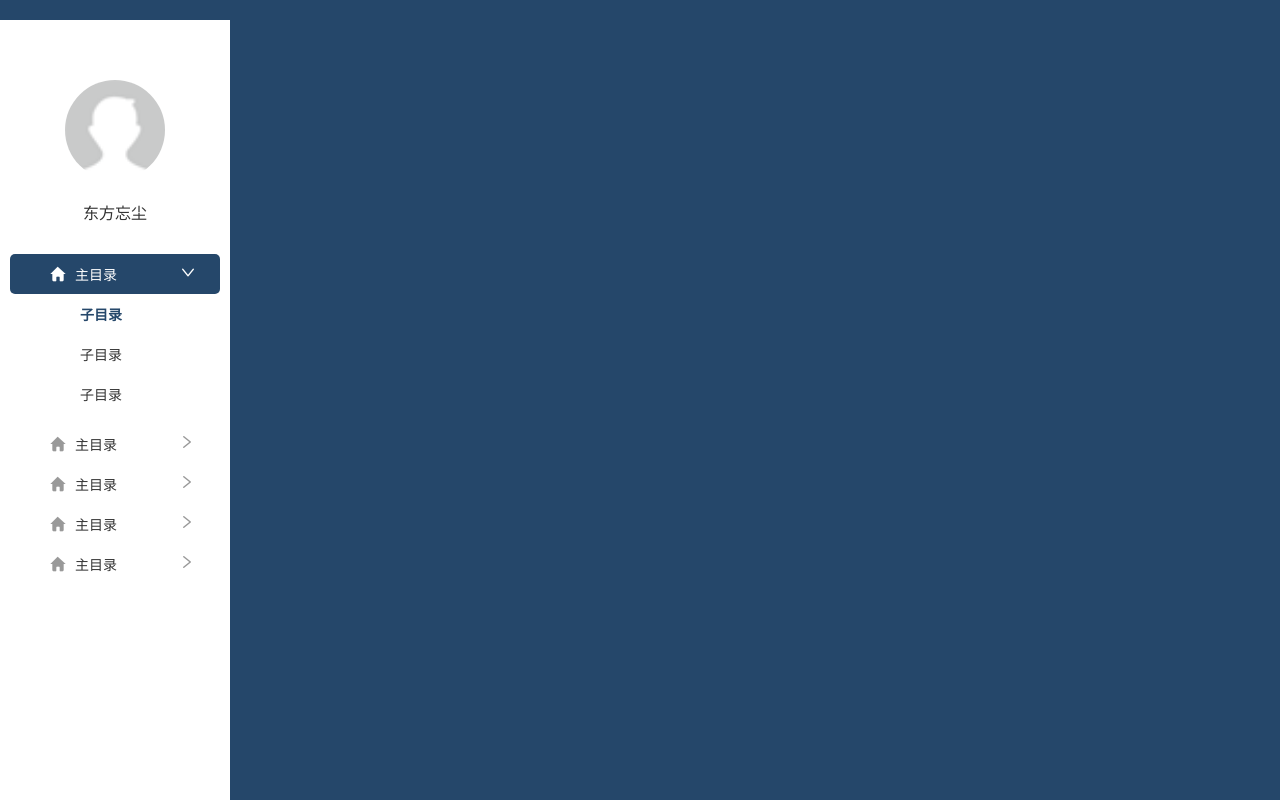
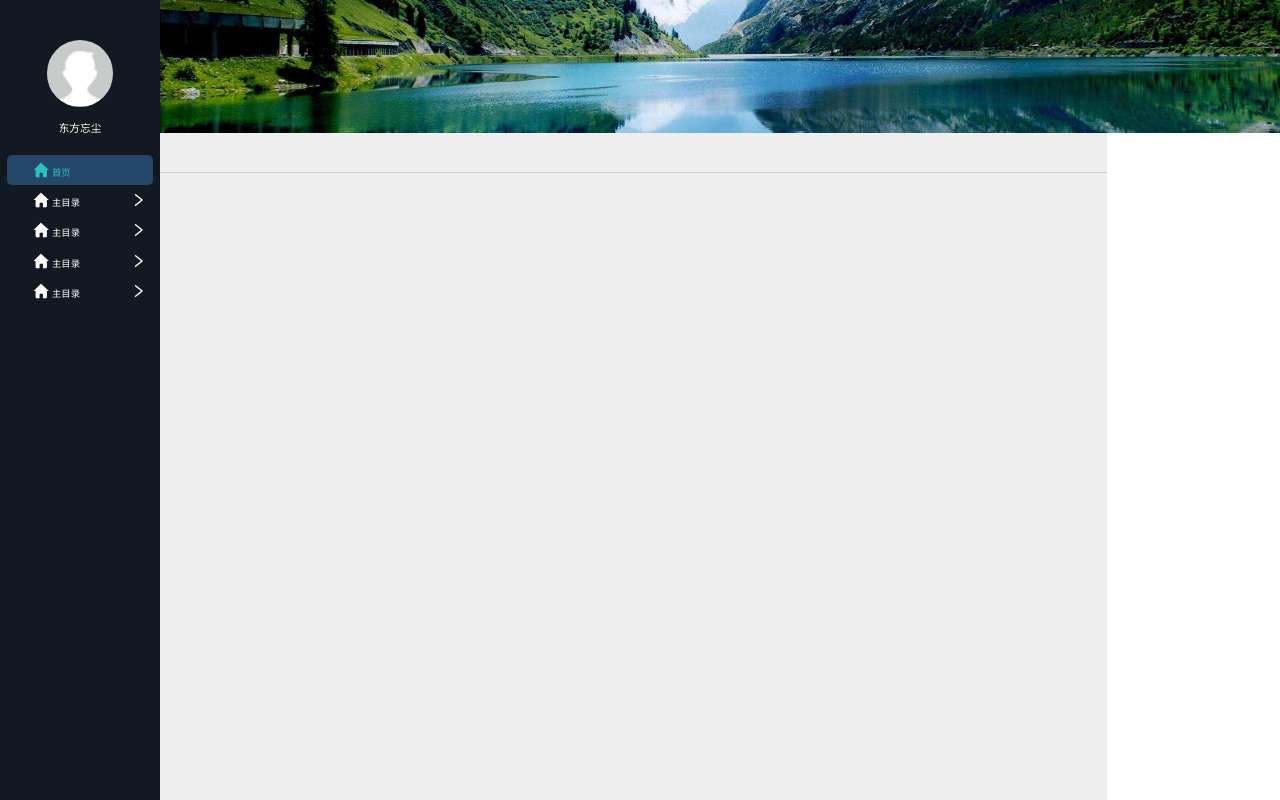
Before and after one commit to zzh-df/myBlogProject, a Vue app: page / in a window 1280 px wide. Built offline with nearby package versions, Linux system fonts and the light colour scheme.

Commit message:
首页提交

```diff
--- a/config/index.js
+++ b/config/index.js
@@ -43,7 +43,7 @@ module.exports = {
     // Paths
     assetsRoot: path.resolve(__dirname, '../dist'),
     assetsSubDirectory: 'static',
-    assetsPublicPath: '/',
+    assetsPublicPath: './',
 
     /**
      * Source Maps
--- a/index.html
+++ b/index.html
@@ -4,6 +4,19 @@
     <meta charset="utf-8">
     <meta name="viewport" content="width=device-width,initial-scale=1.0">
     <title>博客</title>
+    <script>
+      (function (doc, win) {
+            var docEle = doc.documentElement,
+                resizeEvent = 'orientationchange' in window ? 'orientationchange' : 'resize';
+            var recalCulate = function(){
+                var width = docEle.clientWidth;
+                docEle.style.fontSize = 100 * (width / 1920) + 'px';
+            };
+            recalCulate()
+            if (!doc.addEventListener) return;
+            win.addEventListener(resizeEvent, recalCulate, false);
+        })(document, window);
+    </script>
   </head>
   <body>
     <div id="app"></div>
--- a/src/assets/style/_variables.scss
+++ b/src/assets/style/_variables.scss
@@ -57,4 +57,4 @@ $border-color:#dcdcdc !default;
 
 
 // 最新主题
-$bg-color:#25476A;
+$bg-color:#fff;
--- a/src/assets/style/reset.scss
+++ b/src/assets/style/reset.scss
@@ -39,7 +39,8 @@ html>body{
     height:100%;
 }
 body {
-    font-size:14px;
+    // font-size:14px;
+    font-size:0.14rem;
     color:$color;
     font-family: Tahoma, Geneva, Microsoft YaHei, "Source Han Sans CN Light", sans-serif;
 }
--- a/src/components/common/leftMenu.vue
+++ b/src/components/common/leftMenu.vue
@@ -15,11 +15,11 @@
                         <div :class="['name',{active:curtab==index&&item.show}]" @click="switchShow(item,index)">
                             <i class="iconfont icon-weibiaoti1"></i>
                             {{item.mainLabel}}
-                            <i :class="['iconfont','icon-right',{trans:item.show}]"></i>
+                            <i :class="['iconfont','icon-right',{trans:item.show}]" v-if="item.children.length>0"></i>
                         </div>
                         <!-- <ul :class="['secondkey',{hidekey:!item.show}]"> -->
                         <ul :class="['secondkey']" v-if="item.show">
-                            <li v-for="(child,index2) in item.children" @click="cursecoond=index2" :class="{active2:curtab==index&&cursecond==index2}">
+                            <li v-for="(child,index2) in item.children" @click="cursecond=index2" :class="{active2:curtab==index&&cursecond==index2}">
                                 <!-- <i class="iconfont icon-weibiaoti1"></i> -->
                                 {{child.secendLabel}}
                             </li>
@@ -38,19 +38,9 @@
                 username:'',
                 tabList:[
                     {
-                        mainLabel:'主目录',
+                        mainLabel:'首页',
                         show:true,
-                        children:[
-                            {
-                                secendLabel:'子目录'
-                            },
-                            {
-                                secendLabel:'子目录'
-                            },
-                            {
-                                secendLabel:'子目录'
-                            }
-                        ]
+                        children:[]
                     },
                     {
                         mainLabel:'主目录',
@@ -114,7 +104,7 @@
                     },
                 ],
                 curtab:0,         //当前选中的主菜单
-                cursecond:0,      //当前选中的二级菜单
+                cursecond:-1,      //当前选中的二级菜单
 
             }
         },
@@ -126,6 +116,11 @@
         },
         methods:{
             switchShow(item,index){
+                if(item.children.length<=0){
+                    this.curtab=index;
+                    item.show=true;
+                    return
+                }
                 if(this.curtab==index){
                     item.show=!item.show;
                 }else{
@@ -145,21 +140,20 @@
         width:100%;
         min-height:100%;
         // padding:20px 10px 0 0;
-        background:#fff;
+        background:#121920;
         .wrapper{
-            padding-top:60px;
             height:100%;
             overflow-y: auto;
             @include scrollbar;
-            padding:60px 10px 0;
+            padding:0.6rem 0.1rem 0;
         }
         .userInfo{
             width:100%;
-            margin-bottom:30px;
+            margin-bottom:0.3rem;
             .userimg{
                 position: relative;
-                width:100px;
-                height:100px;
+                width:1rem;
+                height:1rem;
                 border-radius:50%;
                 margin:0 auto 0;
                 overflow: hidden;
@@ -173,9 +167,10 @@
                 }
             }
             .user{
-                margin: 20px 0;
+                margin: 0.2rem 0;
                 text-align: center;
-                font-size:16px;
+                font-size:0.16rem;
+                color:#fff;
             }
         }
         .nav{
@@ -185,27 +180,28 @@
                     width:100%;
                     cursor: pointer;
                     user-select:none;
+                    color:#fff;
                     i{
-                        margin-right:5px;
+                        color:#fff;
                         &.icon-right{
                             float:right;
                         }
                     }
                     .name{
-                        padding:10px 20px 10px 40px;
+                        padding:0.1rem 0.1rem 0.1rem 0.4rem;
                         border-radius:5px;
                         &.active{
-                            color:#fff;
+                            color:#2BC1BF;
                             background:rgb(37, 71, 106);
-                            i{color:#fff;}
+                            i{color:#2BC1BF;}
                             &:hover{
                                 background: rgba(37, 71, 106,1);
                             }
                         }
                         &:hover{
                             background: rgba(37, 71, 106,0.7);
-                            color:#fff;
-                            i{color:#fff;}
+                            color:#2BC1BF;
+                            i{color:#2BC1BF;}
                         }
                     }
                     .trans{
@@ -215,7 +211,7 @@
                     .secondkey{
                         width:100%;
                         overflow: hidden;
-                        max-height:1000px;
+                        max-height:10rem;
                         transition:max-height ease-in 1s;
                         -moz-transition:max-height ease-in 1s; /* Firefox 4 */
                         -webkit-transition:max-height ease-in 1s; /* Safari and Chrome */
@@ -225,22 +221,22 @@
                         }
                         li{
                             width:100%;
-                            padding:10px 20px 10px 70px;
+                            padding:0.1rem 0.2rem 0.1rem 0.7rem;
                             cursor: pointer;
                             border-radius:5px;
                             &.active2{
-                                color:rgba(37, 71, 106,1);
+                                color:#2BC1BF;
                                 font-weight:900;
                             }
                             &:hover{
-                                color:rgba(37, 71, 106,1);
+                                color:#2BC1BF;
                                 font-weight: 900;
                             }
                             &:first-child{
-                                padding-top:10px;
+                                padding-top:0.1rem;
                             }
                             &:last-child{
-                                padding-bottom:20px;
+                                padding-bottom:0.2rem;
                             }
                         }
                     }
--- /dev/null
+++ b/src/components/home/home.vue
@@ -0,0 +1,87 @@
+<template>
+    <div class="home">
+        <div class="instruction"></div>
+        <div class="bottom">
+            <div class="left">
+                <div class="head">
+
+                </div>
+                <div class="content">
+
+                </div>
+            </div>
+            <div class="right">
+
+            </div>
+        </div>
+    </div>
+</template>
+<script>
+    export default {
+        name:'home',
+        data(){
+            return {
+
+            }
+        },
+        computed:{
+
+        },
+        components:{
+
+        },
+        props:[],
+        methods:{
+
+        },
+        mounted(){
+
+        }
+    }
+</script>
+<style lang="scss" scoped>
+    .home{
+        position: relative;
+        width:100%;
+        height:100%;
+        padding-top:2rem;
+        .instruction{
+            position: absolute;
+            top:0;
+            left:0;
+            width:100%;
+            height:2rem;
+            background-image:url(../../assets/image/timg.jpg);
+            background-position: center;
+            background-size:100%;
+        }
+        .bottom{
+            width:100%;
+            min-height:100%;
+            display:flex;
+            .left{
+                position: relative;
+                min-height:100%;
+                flex:1;
+                background:#eee;
+                padding-top:0.6rem;
+                .head{
+                    position: absolute;
+                    top:0;
+                    left:0;
+                    width:100%;
+                    height:0.6rem;
+                    border-bottom:1px solid #ccc;
+                }
+                .content{
+                    width:100%;
+                    height:100%;
+                }
+            }
+            .right{
+                width:2.6rem;
+                background:#fff;
+            }
+        }
+    }
+</style>
--- a/src/components/main.vue
+++ b/src/components/main.vue
@@ -4,12 +4,13 @@
             <leftMenu></leftMenu>
         </div>
         <div class="right">
-
+            <home></home>
         </div>
     </div>
 </template>
 <script>
     import leftMenu from '@/components/common/leftMenu'
+    import home from '@/components/home/home'
     export default {
         name:'mainPage',
         data(){
@@ -21,7 +22,8 @@
 
         },
         components:{
-            leftMenu
+            leftMenu,
+            home
         },
         methods:{
 
@@ -39,8 +41,7 @@
         display:flex;
         background:$bg-color;
         .left{
-            width:240px;
-            padding:20px 10px 0 0;
+            width:2.4rem;
             overflow-y:auto;
             @include scrollbar;
         }
```
Also changed, not shown: src/assets/image/timg.jpg (added), 1 other file (tests, documents, lock files or other folders).
